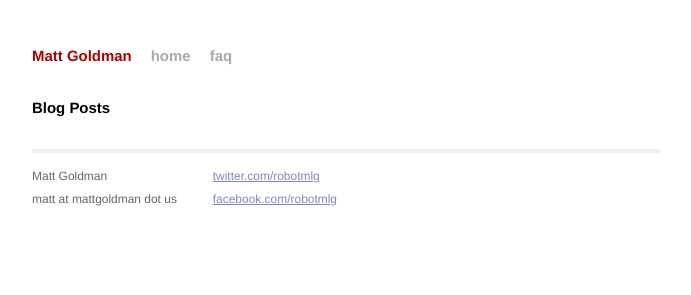
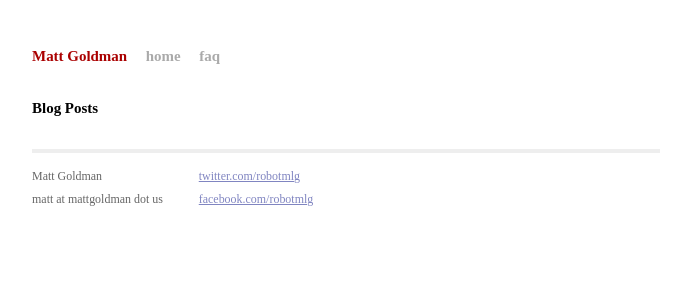
Before and after one commit to robotmlg/mattgoldman.us, a Jekyll site: the page built from index.html, in a window 1280 px wide. Shown: the top 295 px of the page, without its empty margins (294-985 px from the left). Built offline with Jekyll 4.4.1, drawn with Linux system fonts in a browser that asks for light colours.

Commit message:
Changed font to Cutive Mono

```diff
--- a/_layouts/default.html
+++ b/_layouts/default.html
@@ -5,6 +5,9 @@
         <meta http-equiv="X-UA-Compatible" content="IE=edge,chrome=1">
         <title>{{ page.title }}</title>
         <meta name="viewport" content="width=device-width">
+
+        <!-- font import -->
+        <link href='http://fonts.googleapis.com/css?family=Cutive+Mono' rel='stylesheet' type='text/css'>
 
         <!-- syntax highlighting CSS -->
         <link rel="stylesheet" href="/css/syntax.css">
--- a/css/main.css
+++ b/css/main.css
@@ -14,7 +14,7 @@
 
 body {
   background-color: #FFF;
-  font: 13.34px Helvetica, Arial, sans-serif;
+  font-family: 'Cutive-Mono', serif;
   font-size: small;
   text-align: center;
 }
```
